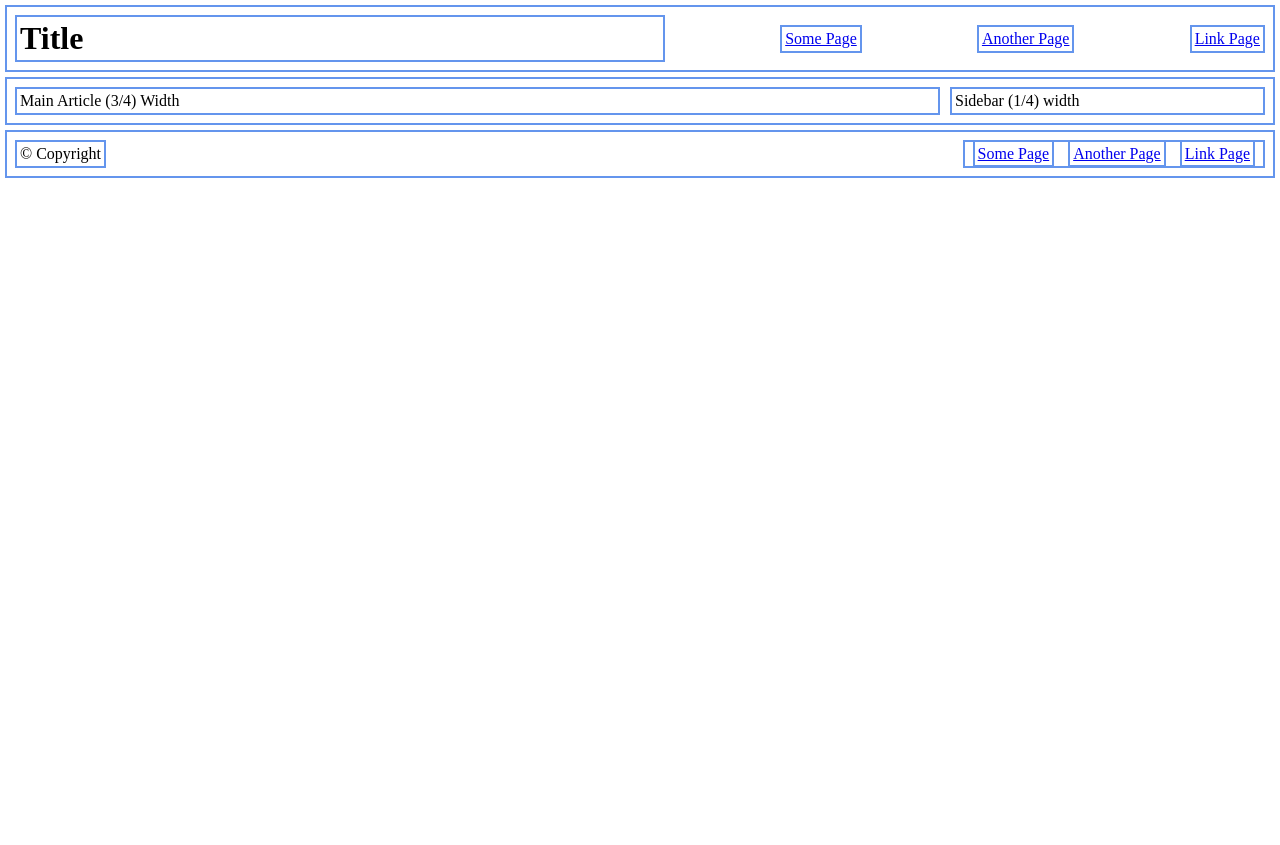
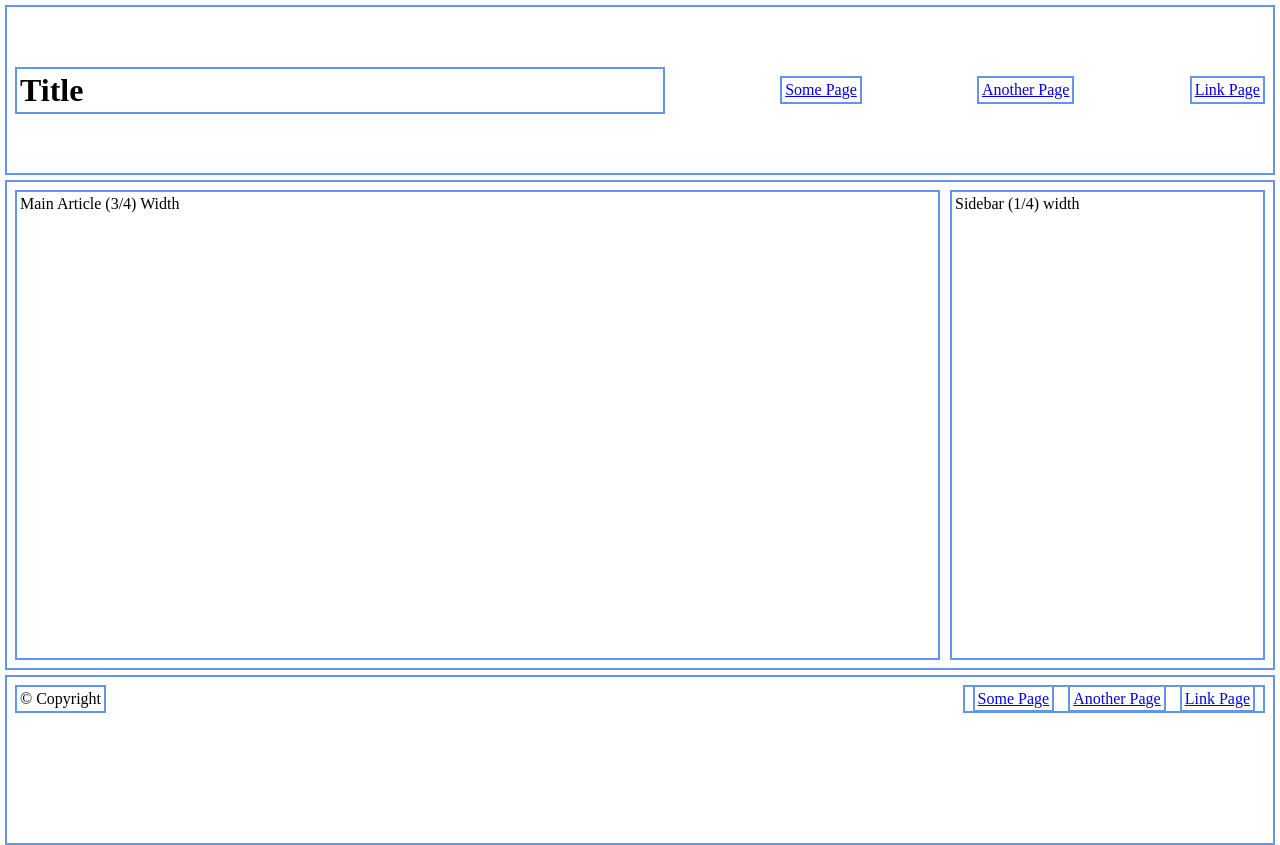
Before and after one commit to emmosley/Exercise-3, a plain HTML site: page index.html in a window 1280 px wide. Before the commit the page ends 805 px from the top, so only its background shows below. Drawn offline with Linux system fonts and the light colour scheme.

Commit message:
second commit for ex 3

```diff
--- a/styles.css
+++ b/styles.css
@@ -21,10 +21,12 @@ header {
     justify-content: space-between;
     flex-direction: row;
     align-items: center;
+    height: 20vh;
 }
 
 .main-content {
     display: flex;
+    height: 60vh;
 }
 
 .article-1 {
@@ -40,6 +42,7 @@ footer {
     justify-content: space-between;
     flex-direction: row;
     align-items: baseline;
+    height: 20vh;
 }
 
 /* li{
```
